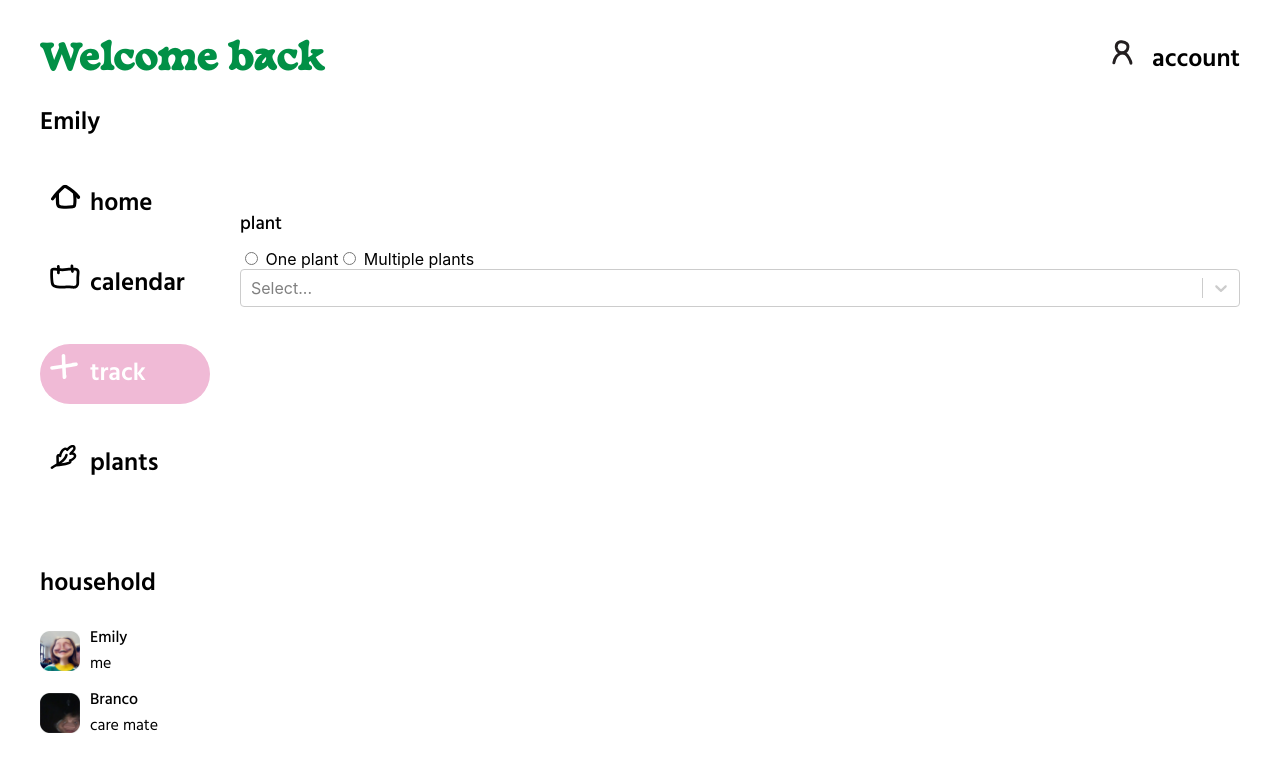
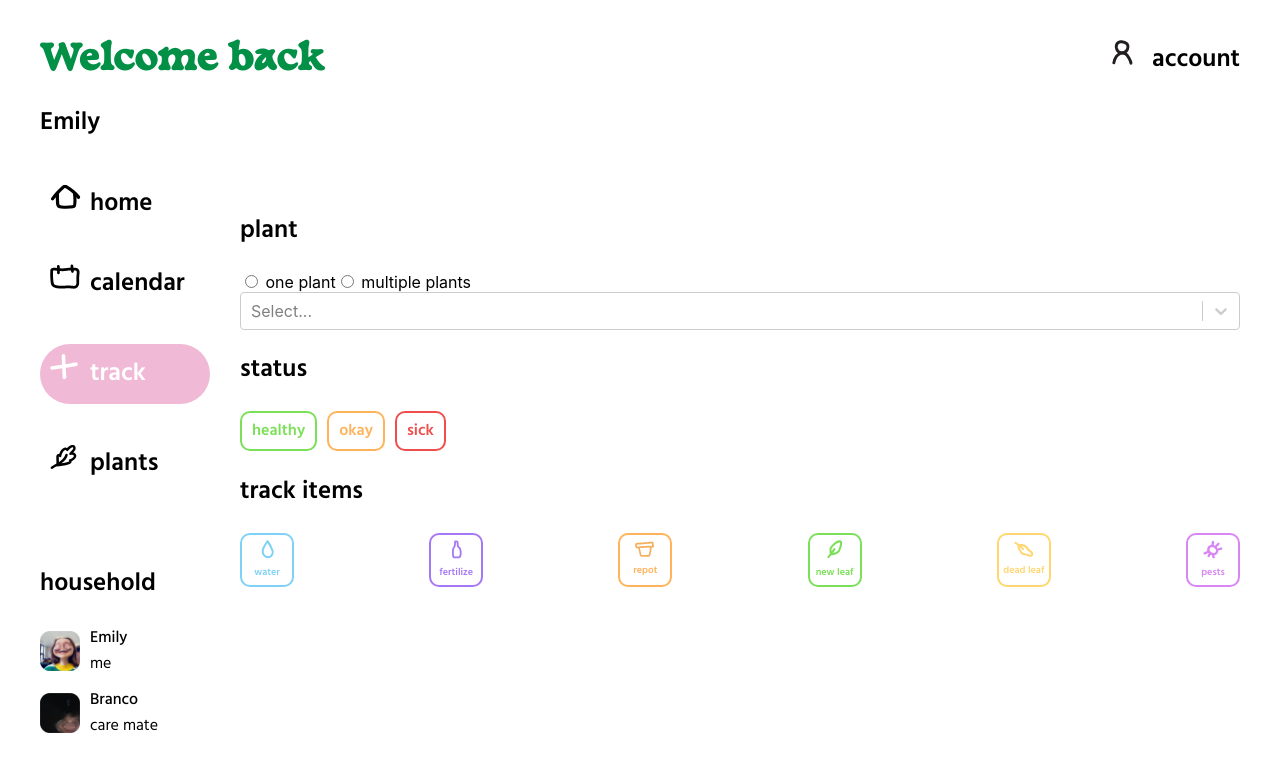
Before and after one commit to emilyberghen/hoya, a React (Create React App) app: page /track in a window 1280 px wide. Shown: the top 772 px of the page. Built offline with nearby package versions, Linux system fonts and the light colour scheme.

Commit message:
styling predictions

```diff
--- a/src/App.scss
+++ b/src/App.scss
@@ -171,6 +171,7 @@ main {
 
 .predictions {
   section {
+    position: relative;
     border-radius: $border-radius;
     display: flex;
     padding: $margin-s;
@@ -193,13 +194,31 @@ main {
       width: 40px;
       height: 40px;
     }
-  }
 
-  section.water {
-    background-color: $blue-light;
-  }
-  section.repot {
-    background-color: $orange-light;
+    &.water {
+      background-color: $blue-light;
+    }
+    &.repot {
+      background-color: $orange-light;
+    }
+
+    &::after {
+      content: "";
+      display: block;
+      width: 14px;
+      height: 14px;
+      background-size: contain;
+      background-repeat: no-repeat;
+      position: absolute;
+      top: 45px;
+      left: 45px;
+    }
+    &.water::after {
+      background-image: url(./icons/water.svg);
+    }
+    &.repot::after {
+      background-image: url(./icons/repot.svg);
+    }
   }
 }
 
@@ -277,6 +296,7 @@ main {
 .track-items {
   display: flex;
   justify-content: space-between;
+  width: 100%;
 
   section {
     display: flex;
@@ -321,6 +341,29 @@ main {
   .green {
     color: $green;
     border: 2px solid $green;
+  }
+}
+
+.track {
+  .status p {
+    display: inline-block;
+    padding: $margin-xs $margin-s;
+    border-radius: $border-radius;
+    font-weight: 600;
+    margin-right: $margin-s;
+  }
+
+  .healthy {
+    color: $green;
+    border: 2px solid $green;
+  }
+  .okay {
+    color: $orange;
+    border: 2px solid $orange;
+  }
+  .sick {
+    color: $red;
+    border: 2px solid $red;
   }
 }
 
--- a/src/pages/Track.js
+++ b/src/pages/Track.js
@@ -1,5 +1,8 @@
 import React from "react";
 import Select from "react-select";
+
+import data from "./../data/trackItems.json";
+import TrackItems from "./../components/track-items/TrackItems";
 
 const TrackPage = () => {
   const options = [
@@ -9,13 +12,25 @@ const TrackPage = () => {
   ];
 
   return (
-    <form>
-      <h3>plant</h3>
+    <form className="track">
+      <h2>plant</h2>
       <div>
-        <input type="radio" value="one" name="one" /> One plant
-        <input type="radio" value="multiple" name="multiple" /> Multiple plants
+        <input type="radio" value="one" name="one" /> one plant
+        <input type="radio" value="multiple" name="multiple" /> multiple plants
       </div>
       <Select options={options} />
+
+      <h2>status</h2>
+      <div className="status">
+        <p className="healthy">healthy</p>
+        <p className="okay">okay</p>
+        <p className="sick">sick</p>
+      </div>
+
+      <h2>track items</h2>
+      <div className="track-items">
+        <TrackItems items={data} />
+      </div>
     </form>
   );
 };
```
Also changed, not shown: src/icons/repot.svg (added), src/icons/water.svg (added).
